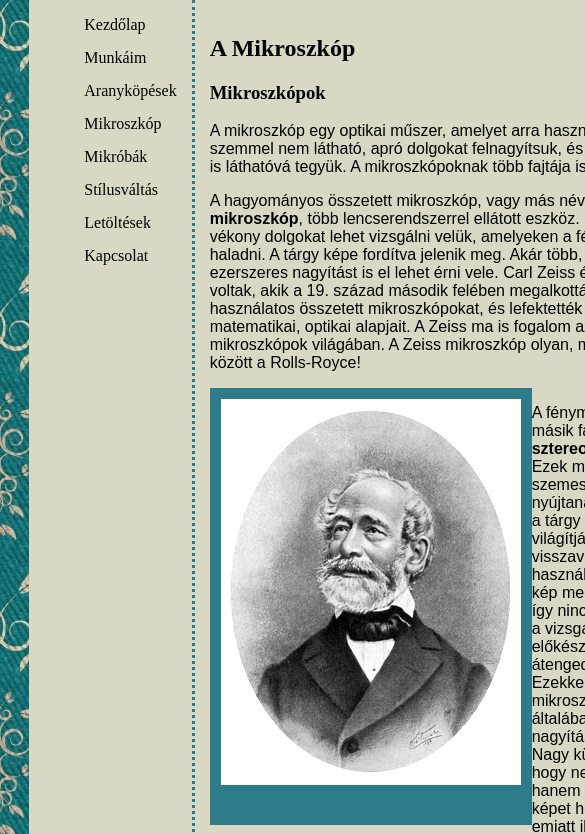
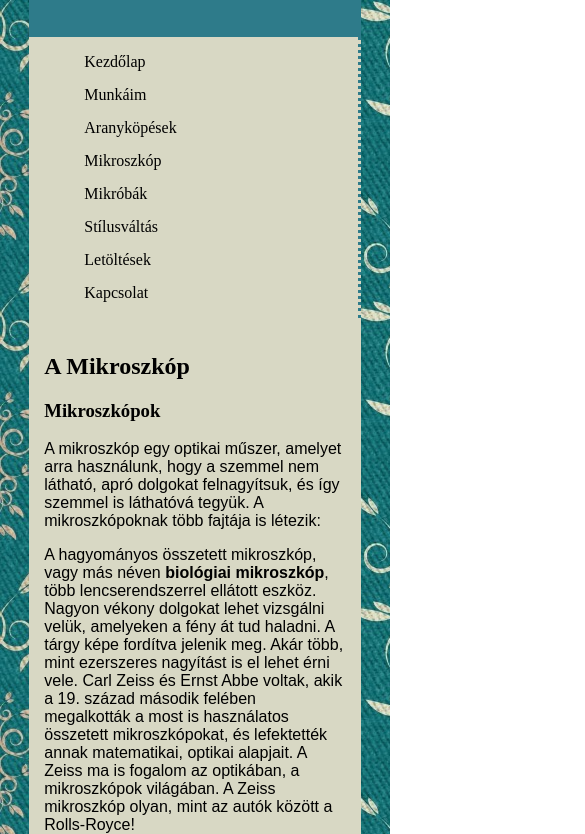
Before and after one commit to SzaboPatrik112/mikroszkop, a plain HTML site: page index.html in a window 390 px wide. Shown: the part 140-974 px from the top of the page, 585 px wide, since content can reach past the window. Drawn offline with Linux system fonts and the light colour scheme.

Commit message:
reszponzivitás

```diff
--- a/elrendezes.css
+++ b/elrendezes.css
@@ -54,3 +54,16 @@ article{
     "kep msz"
     "kep msz";
 }
+
+@media (max-width: 450px) {
+    body{
+        display: grid;
+        grid-template-columns: 1fr;
+        grid-template-areas:
+        "h"
+        "n"
+        "a"
+        "as"
+        "f";
+    }
+}
--- a/style.css
+++ b/style.css
@@ -22,6 +22,7 @@ article{
 img{
     border: 11px solid rgb(46, 123, 138) ;
     border-bottom: 40px solid rgb(46, 123, 138);
+    max-width: 100%;
 }
 aside{
       background-color: rgb(216, 216, 196);
```
